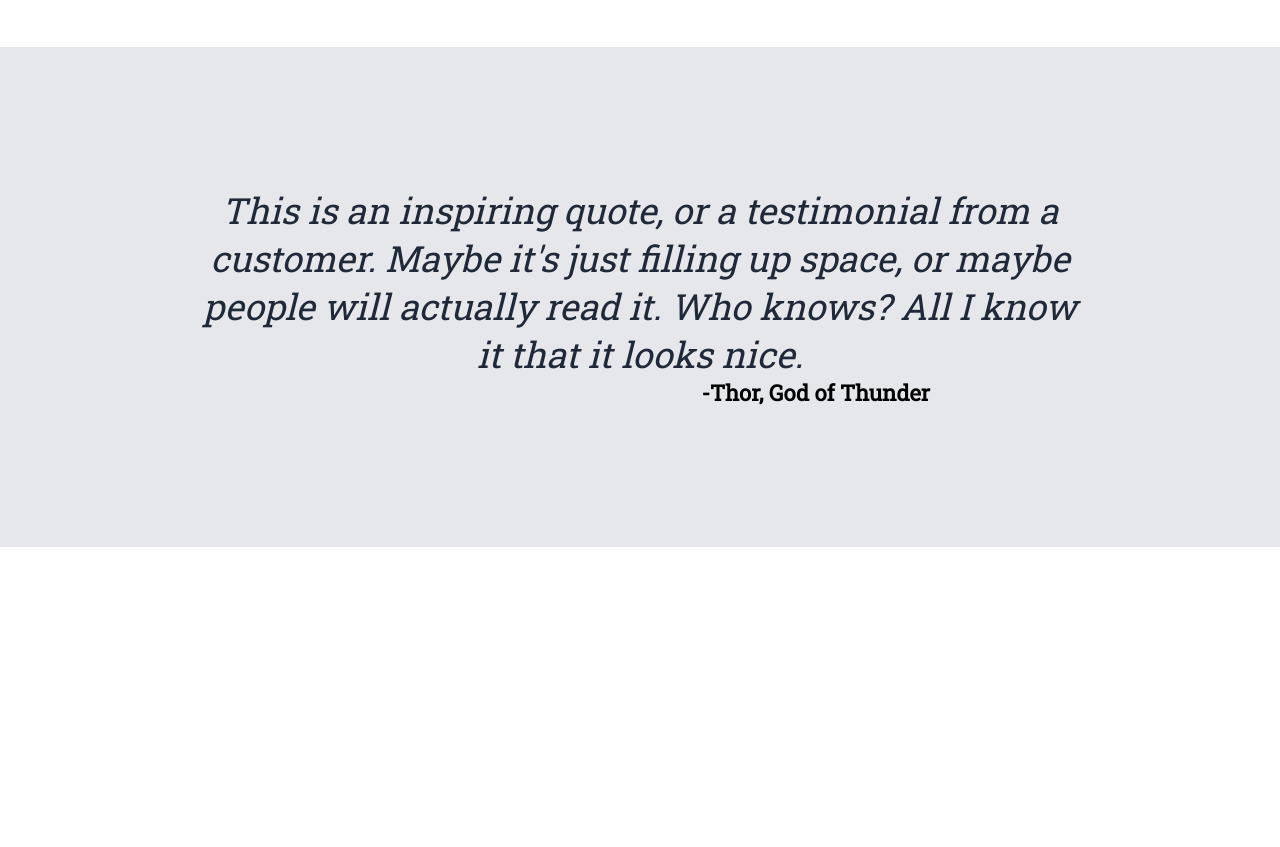
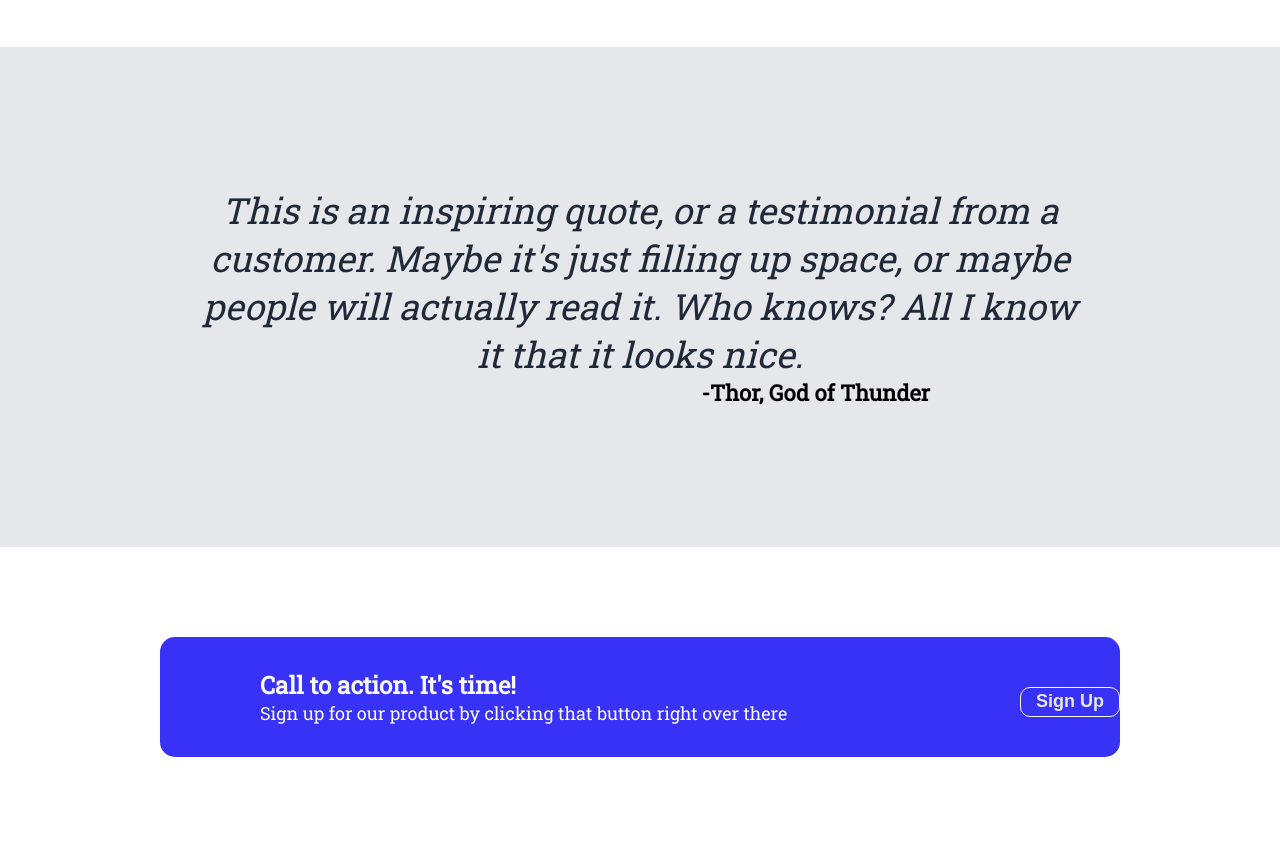
Before and after one commit to Mukesh2382/HTML-Assignment, a plain HTML site: page index.html in a window 1280 px wide. Shown: the part 857-1704 px from the top of the page. Before the commit the page ends 1404 px from the top, so only its background shows below. Drawn offline with Linux system fonts and the light colour scheme.

Commit message:
fourth section done

```diff
--- a/index.html
+++ b/index.html
@@ -78,5 +78,20 @@
         </h3>
         <p class="p-third">-Thor, God of Thunder</p>
     </div>
+
+    <div class="fourth-section">
+        <div class="container">
+            <div class="left">
+                <h4>Call to action. It's time!</h4>
+                <p class="last-p">Sign up for our product by clicking that button right over there</p>
+            </div>
+            <div class="right">
+                <button class="btn-last" type="button">Sign Up</button>
+            </div>
+        </div>
+        </div>
+    </div>
+
+
   </body>
 </html>
--- a/styles.css
+++ b/styles.css
@@ -135,3 +135,51 @@ h3{
     text-align: end;
     padding-right: 350px;
 }
+.fourth-section{
+    height: 300px;
+    display: flex;
+    justify-content: center;
+    align-items: center;
+}
+
+.container{
+    background-color: #3832F6;
+    width: 75%;
+    height: 40%;
+    display: flex;
+    flex-direction: row;
+    border-radius: 15px;
+}
+
+.left{
+    width: 80%;
+    margin-left: 100px;
+    display: flex;
+    justify-content: center;
+    flex-direction: column;
+}
+h4{
+    font-size: 24px;
+    color: #F9FAF8;
+}
+.last-p{
+    color:#F9FAF8;
+    font-size: 18px ;
+}
+.right{
+    display: flex;
+    justify-content: start;
+    align-items: center;
+}
+
+.btn-last{
+    background-color: #3832F6;
+    width: 100px;
+    height: 30px;
+    border: 1px solid #F9FAF8;
+    color: #E5E7EB;
+    border-radius: 10px;
+    margin-top: 10px;
+    font-size: 18px ;
+    font-weight: bold;
+}
```
